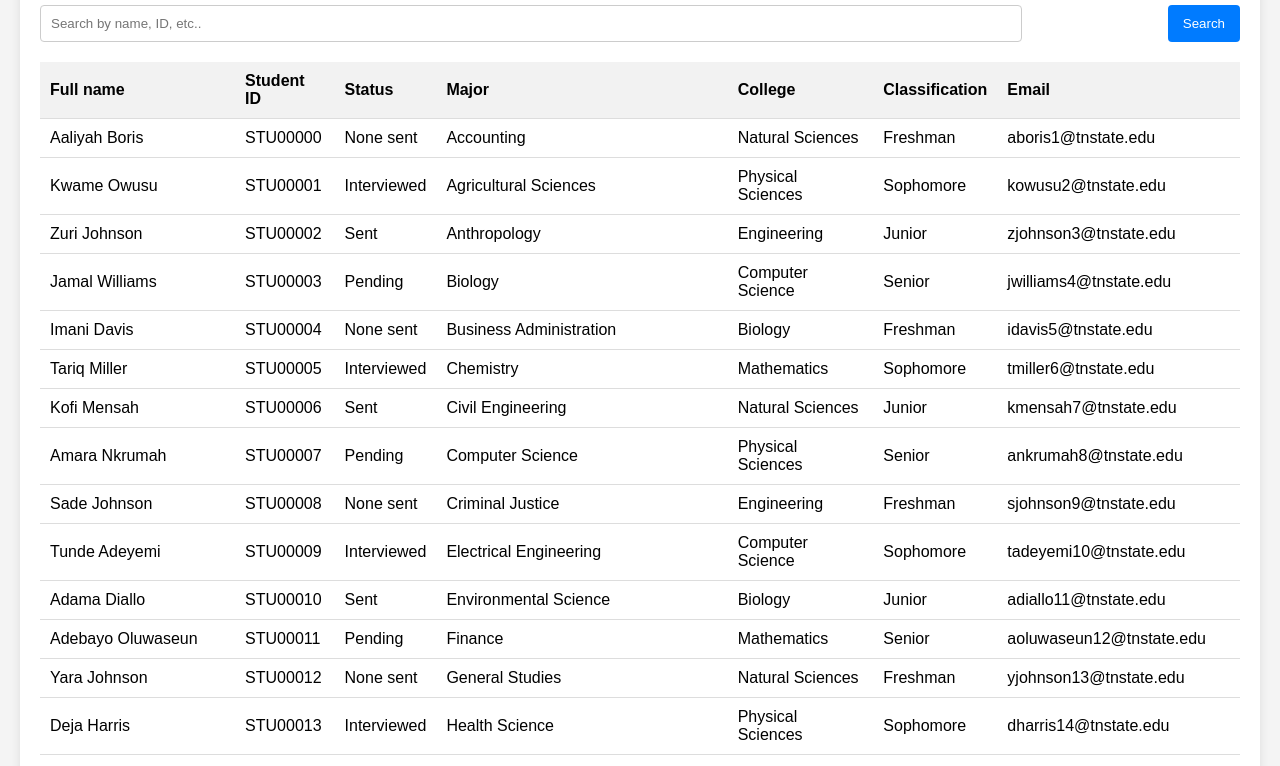
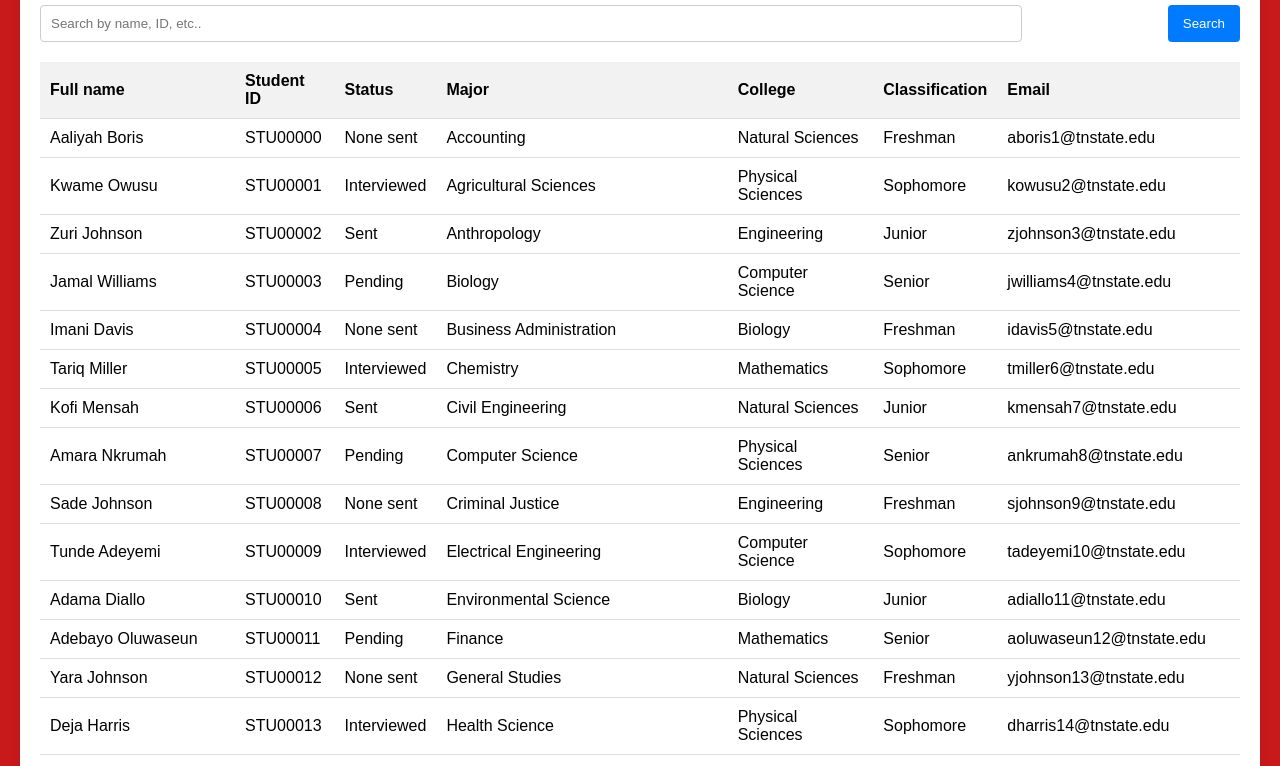
Before and after one commit to gcromwe1/stackblitz-starters-cylhhl, a website: page index.html in a window 1280 px wide. Shown: the part 113-879 px from the top of the page. Drawn offline with Linux system fonts and the light colour scheme.

Commit message:
sytle test 1

```diff
--- a/styles.css
+++ b/styles.css
@@ -1,6 +1,6 @@
 body {
   font-family: Arial, sans-serif;
-  background-color: #f4f4f4;
+  background-color: #c81a1a;
   margin: 0;
   padding: 20px;
 }
```
